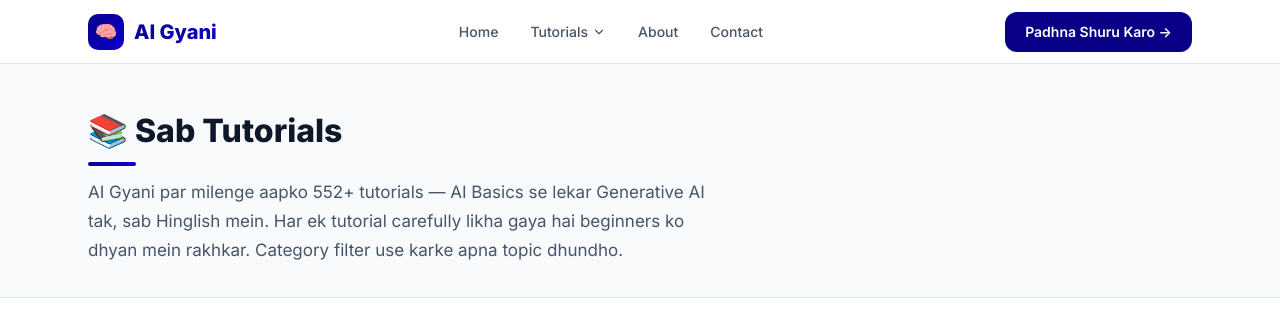
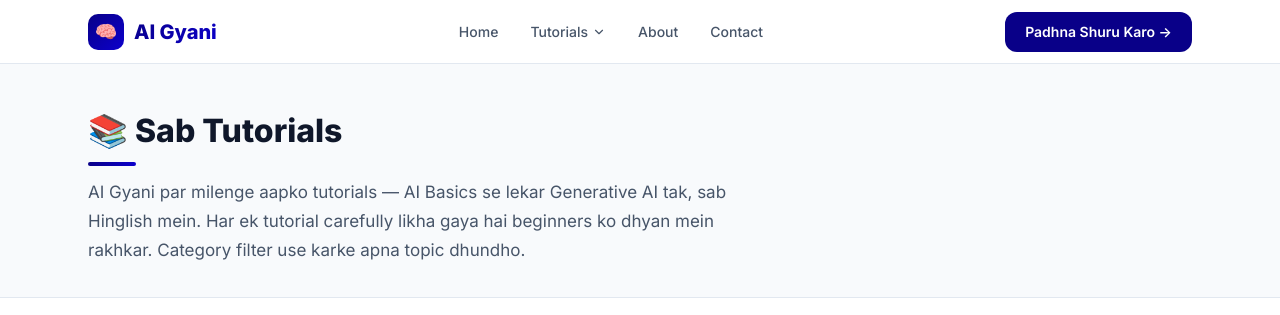
Before and after one commit to tarunmankar/AI-Gyani, a Next.js app: page /blog in a window 1280 px wide. Shown: the top 315 px of the page. Built offline with nearby package versions, Linux system fonts and the light colour scheme.

Commit message:
docs: removed hardcoded tutorial count for better scalability

```diff
--- a/app/blog/page.tsx
+++ b/app/blog/page.tsx
@@ -31,7 +31,7 @@ export default function BlogPage() {
           <h1 className="section-title">📚 Sab Tutorials</h1>
           <div className="divider" style={{ margin: '12px 0 12px' }} />
           <p style={{ color: 'var(--text-secondary)', fontSize: '1.0625rem', maxWidth: '640px', lineHeight: 1.7 }}>
-            AI Gyani par milenge aapko 552+ tutorials — AI Basics se lekar Generative AI tak, sab Hinglish mein.
+            AI Gyani par milenge aapko tutorials — AI Basics se lekar Generative AI tak, sab Hinglish mein.
             Har ek tutorial carefully likha gaya hai beginners ko dhyan mein rakhkar. Category filter use karke apna topic dhundho.
           </p>
         </div>
--- a/components/home/WhyLearnSection.tsx
+++ b/components/home/WhyLearnSection.tsx
@@ -19,7 +19,7 @@ const reasons = [
   {
     icon: '🗺️',
     title: 'Structured Curriculum',
-    desc: '552+ tutorials ek sahi sequence mein — basics se lekar advanced projects tak ka complete roadmap.',
+    desc: 'Dher saare tutorials ek sahi sequence mein — basics se lekar advanced projects tak ka complete roadmap.',
   },
 ];
 
```
